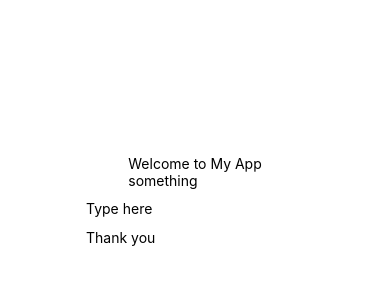
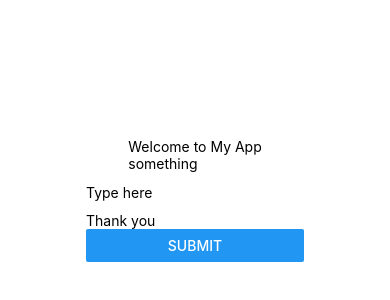
Before and after one commit to kai-zong/CS5500, a React Native app: screen / in a window 390 px wide. Shown: the part 222-522 px from the top of the page. Built offline with nearby package versions, Linux system fonts and the light colour scheme.

Commit message:
Refactor Input component to handle focus, display a message when not focused, and add submit button

```diff
--- a/components/Input.js
+++ b/components/Input.js
@@ -1,11 +1,12 @@
-import { View, Text } from 'react-native'
+import { View, Text, Button } from 'react-native'
 import React from 'react'
 import { useState } from 'react';
 import { TextInput } from 'react-native';
 
 const Input = () => {
-
+  const handleConfirm = () => {console.log(text)}
   const[isFocused, setIsFocused] = useState(false)
+  const [text, setText] = useState("");
   return (
     <View>
     <TextInput
@@ -13,8 +14,10 @@ const Input = () => {
     placeholder='Type here'
     onFocus={()=>setIsFocused(true)}
     onBlur={()=>setIsFocused(false)}
+    onChangeText={(text)=>setText(text)}
     ></TextInput>
     {!isFocused && <Text>Thank you</Text>}
+    <Button title='Submit' onPress={()=>handleConfirm(text)}/>
     </View>
   )
 }
```
